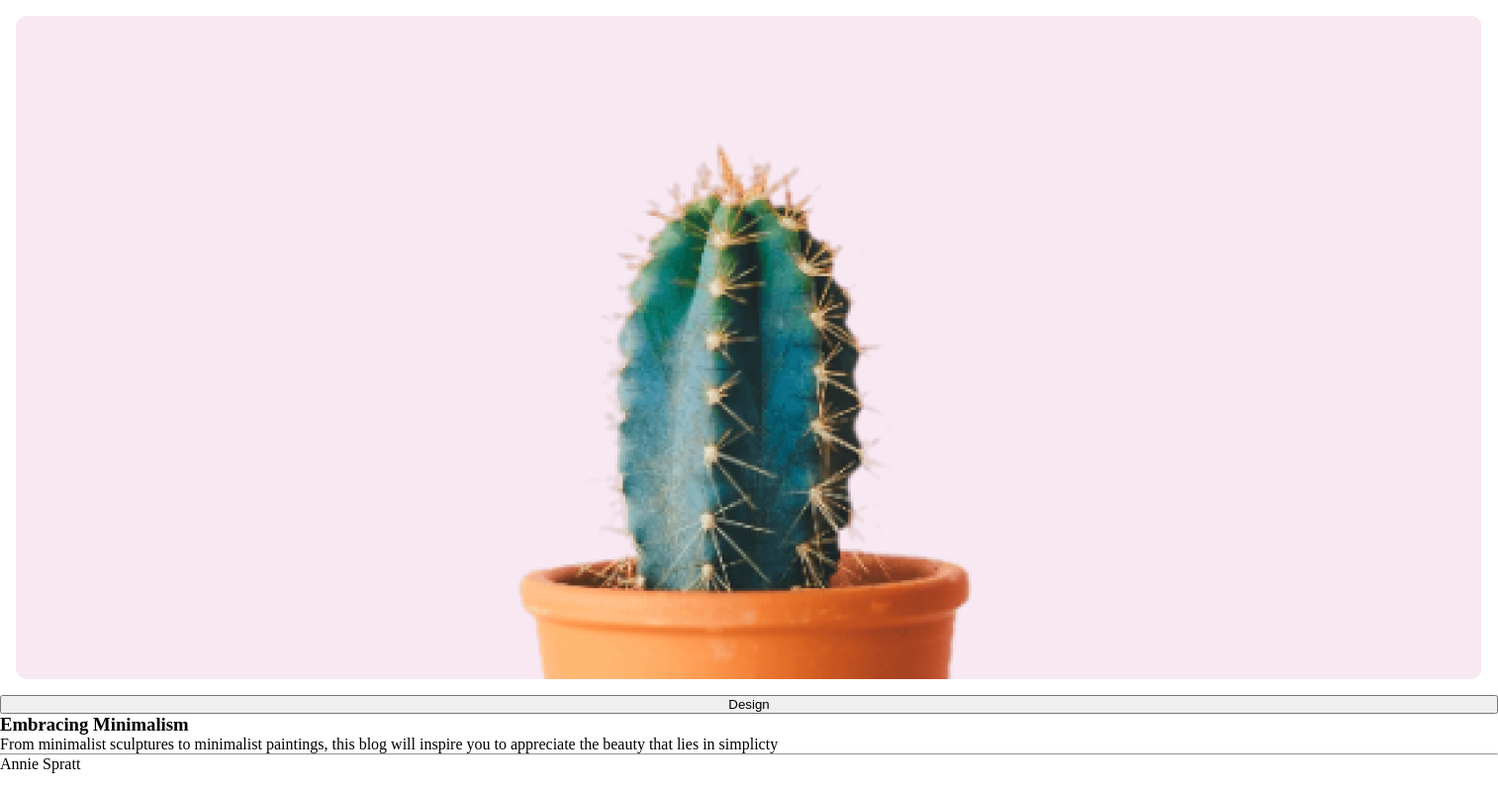
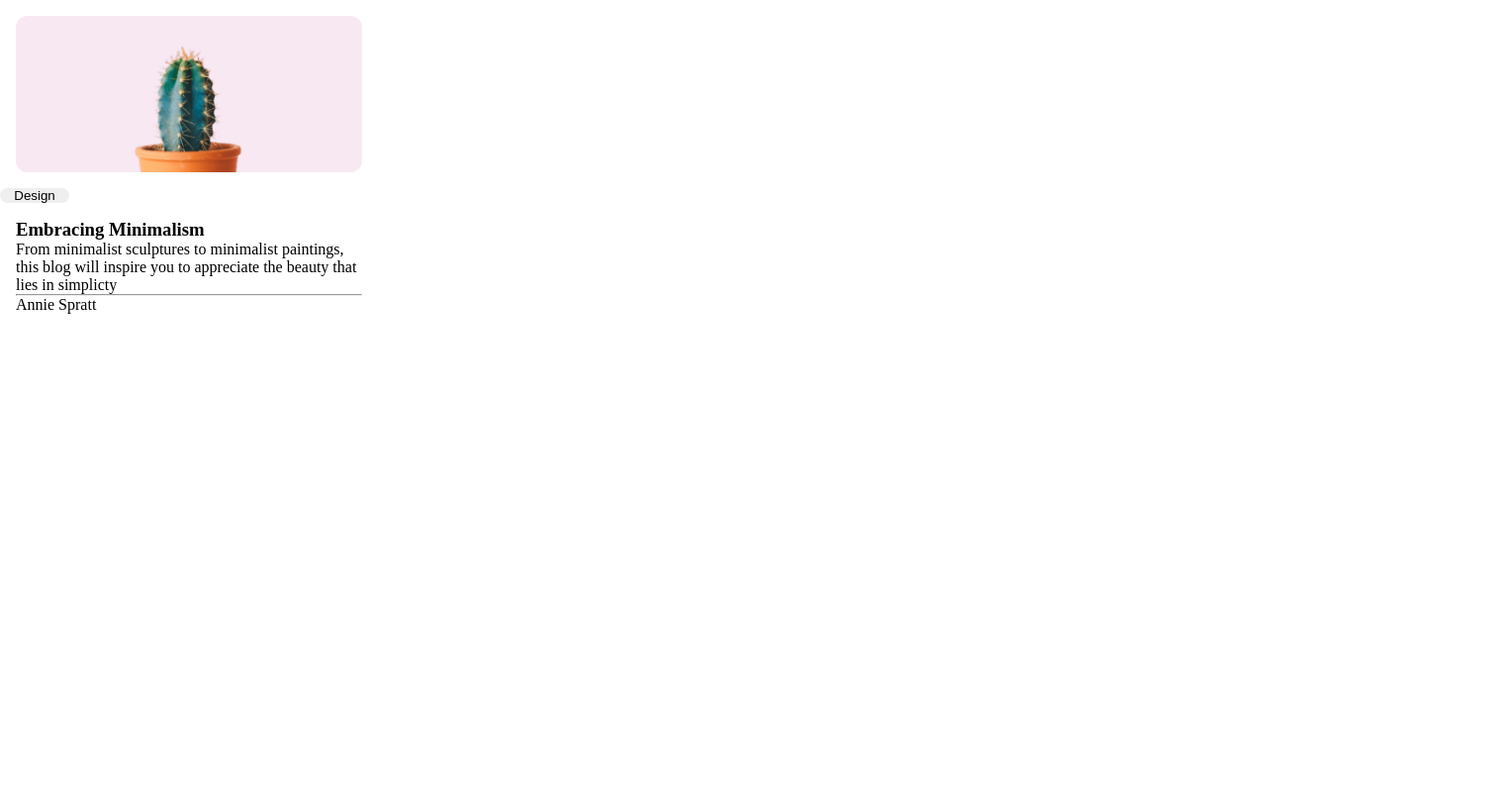
Before and after one commit to kolamat/dccl--responsive-mini-blog-card, a plain HTML site: page index.html in a window 1280 px wide. Shown: the whole page at 99% size, 1514 px wide, since content can reach past the window. Drawn offline with Linux system fonts and the light colour scheme.

Commit message:
On branch main Changes to be committed: 	modified:   index.html 	modified:   style.css

```diff
--- a/index.html
+++ b/index.html
@@ -7,9 +7,12 @@
   </head>
   <body>
     <div class="card">
-      <div class="imgDiv"><img src="images/plant.jpg" alt="" /></div>
+      <div class="imgDiv">
+        <img src="images/plant.jpg" alt="" />
+      </div>
+      <div>
         <button type="button">Design</button>
-      <div>
+        <div class="texts">
           <h3>Embracing Minimalism</h3>
           <span
             >From minimalist sculptures to minimalist paintings, this blog will
@@ -19,5 +22,6 @@
           <p>Annie Spratt</p>
         </div>
       </div>
+    </div>
   </body>
 </html>
--- a/style.css
+++ b/style.css
@@ -3,13 +3,29 @@
   padding: 0;
 }
 
+body {
+  /* display: flex;
+  justify-content: center; */
+}
+.card {
+  display: grid;
+  width: 50px;
+  /* padding: 100px; */
+}
+
+.texts {
+  padding: 1rem;
+}
+
 img {
-  width: auto;
+  width: 350px;
   height: auto;
 }
 
-.card {
-  display: grid;
+button {
+  width: 70px;
+  border-radius: 30px;
+  border: 10px;
 }
 
 .imgDiv {
```
Lines whose indentation alone changed are shown as unchanged.
